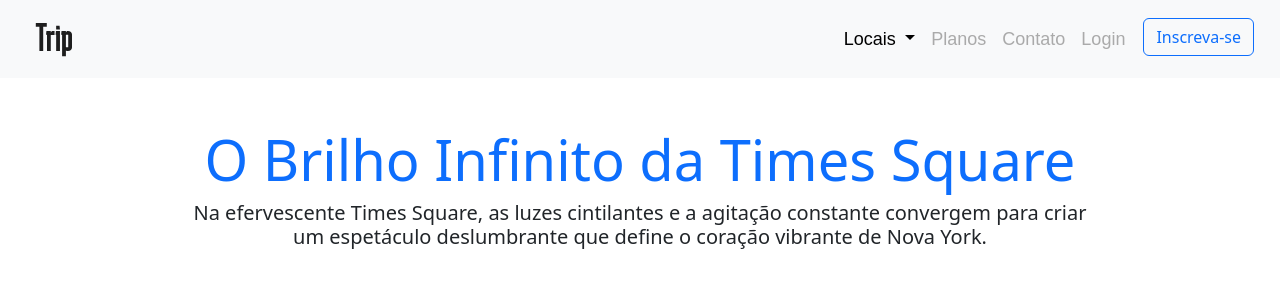
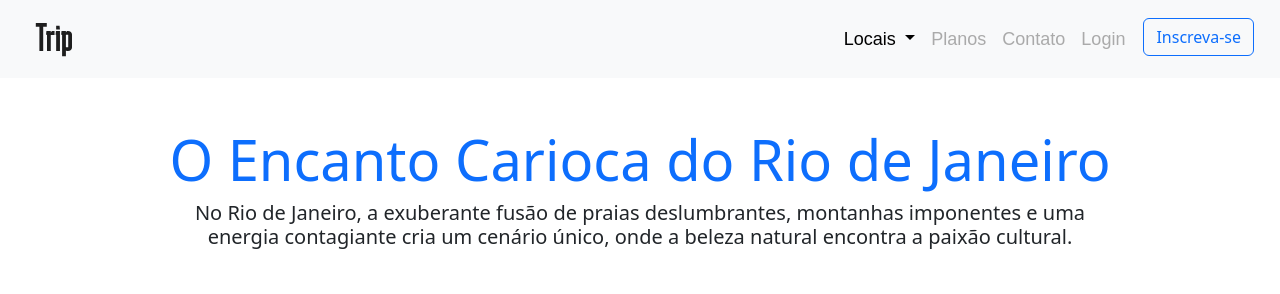
Before and after one commit to emersonpacifico/trip, a plain HTML site: page Local-RiodeJaneiro.html in a window 1280 px wide. Shown: the top 294 px of the page. Drawn offline with nearby package versions, Linux system fonts and the light colour scheme.

Commit message:
alteracao title locais

```diff
--- a/Local-RiodeJaneiro.html
+++ b/Local-RiodeJaneiro.html
@@ -82,8 +82,8 @@
 
 <section class="container">
   <div class="my-5 text-center">
-    <h2 class="display-4 text-primary fw-light"> O Brilho Infinito da Times Square</h2>
-    <span class="d-block h5 w-500 m-auto">Na efervescente Times Square, as luzes cintilantes e a agitação constante convergem para criar um espetáculo deslumbrante que define o coração vibrante de Nova York.</span>
+    <h2 class="display-4 text-primary fw-light">O Encanto Carioca do Rio de Janeiro</h2>
+    <span class="d-block h5 w-500 m-auto"> No Rio de Janeiro, a exuberante fusão de praias deslumbrantes, montanhas imponentes e uma energia contagiante cria um cenário único, onde a beleza natural encontra a paixão cultural.</span>
   </div>
 
   <div class="">
```
